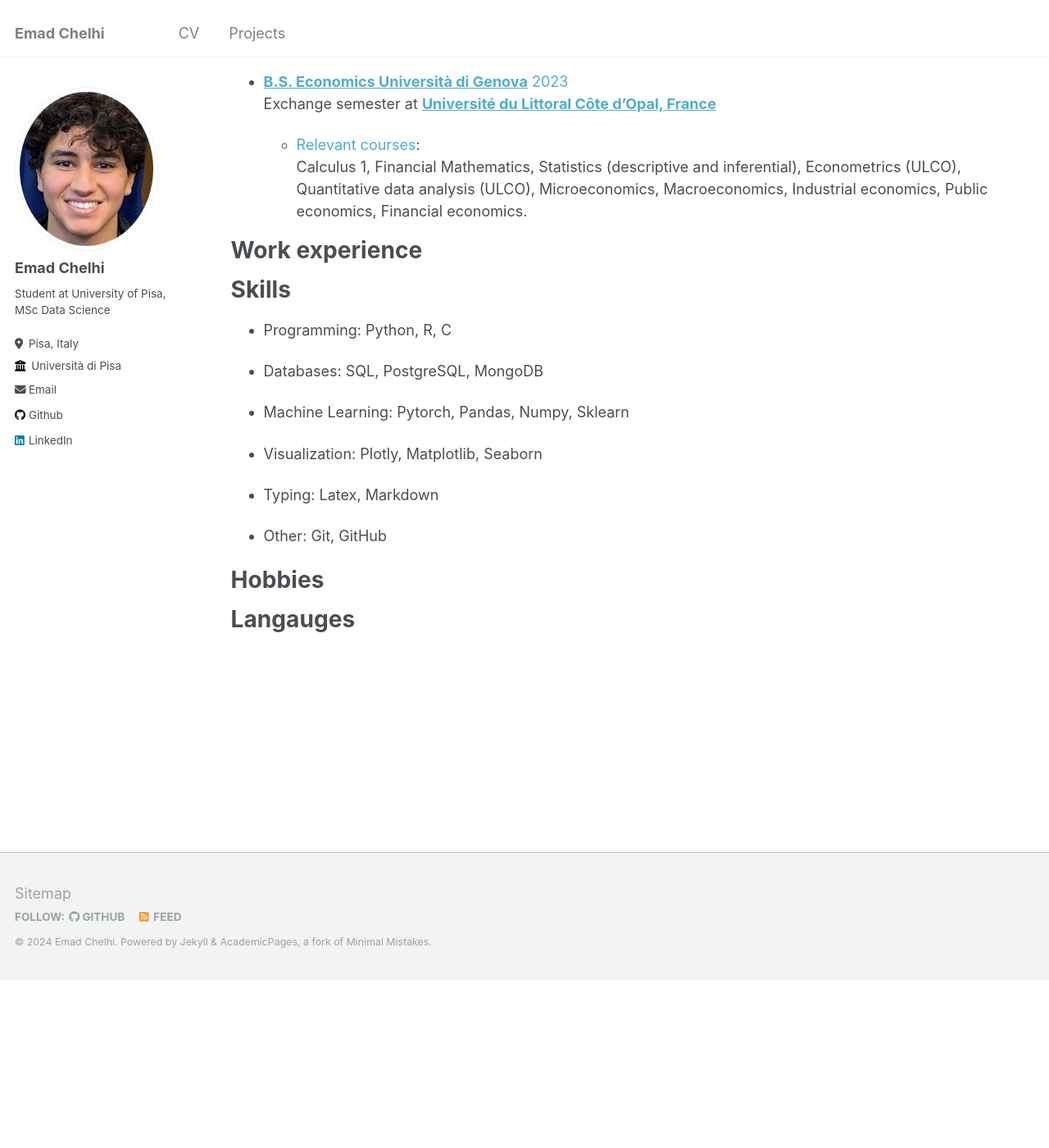
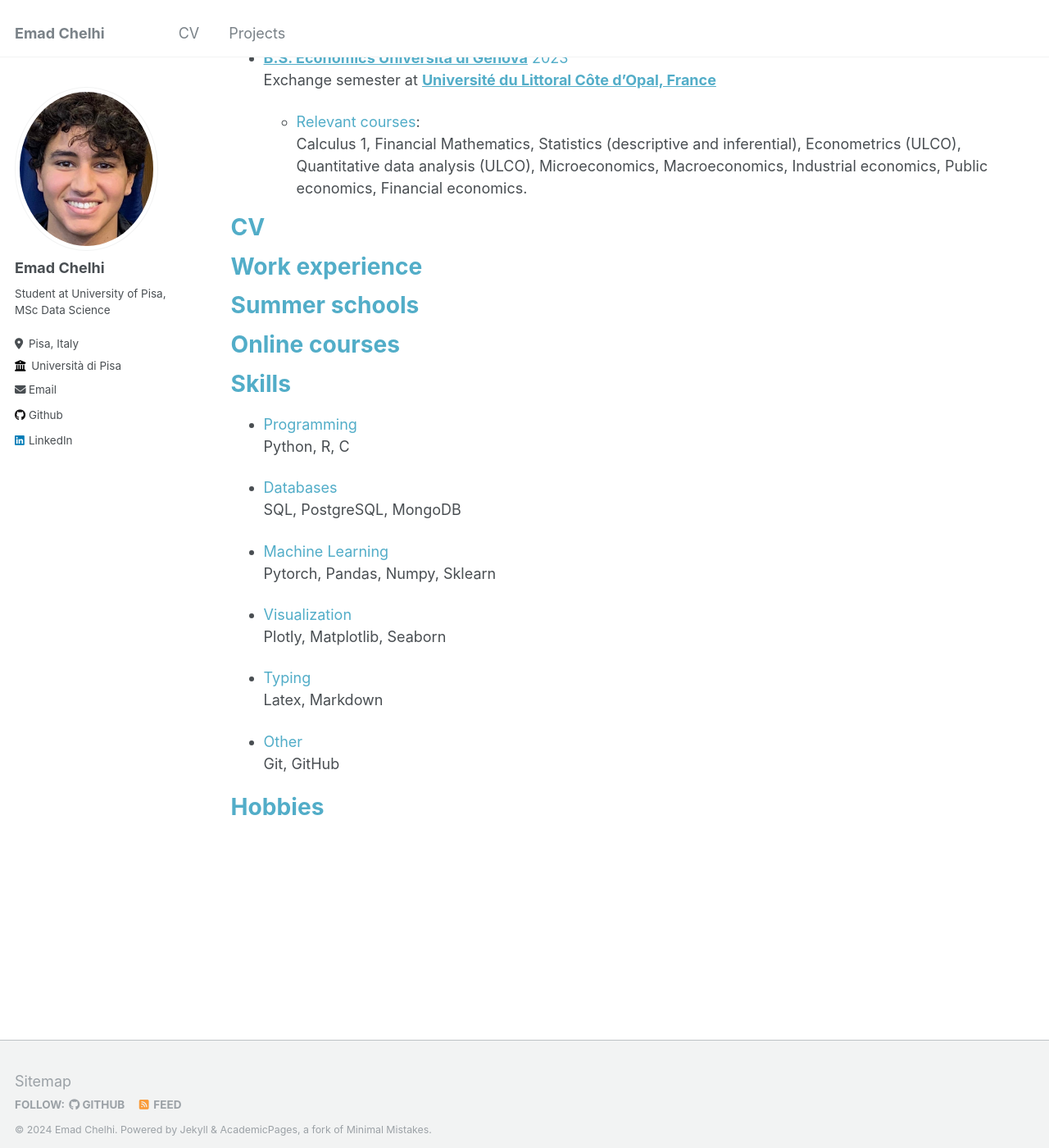
Before and after one commit to emadchelhi/emadchelhi.github.io, a Jekyll site: the page built from _pages/cv.md, in a window 1280 px wide and 1400 px high, scrolled down 662 px. Shown: the whole window at 82% size. Built offline with Jekyll 4.4.1, drawn with Linux system fonts in a browser that asks for light colours; before the commit the page ends 1856 px from its top, so only the background shows below that.

Commit message:
Update cv.md

```diff
--- a/_pages/cv.md
+++ b/_pages/cv.md
@@ -33,36 +33,40 @@ redirect_from:
   * <span style="color:rgba(82,173,200,255)">Relevant courses</span>: \
     Calculus 1, Financial Mathematics, Statistics (descriptive and inferential), Econometrics (ULCO), Quantitative data analysis (ULCO), Microeconomics, Macroeconomics, Industrial economics, Public economics, Financial economics.
 
-
-Work experience
+<span style="color:rgba(82,173,200,255)"> CV </span>
 ======
 
 
-Skills
+<span style="color:rgba(82,173,200,255)">Work experience
 ======
 
-* Programming:
+<span style="color:rgba(82,173,200,255)">Summer schools
+======
+
+<span style="color:rgba(82,173,200,255)">Online courses
+======
+
+<span style="color:rgba(82,173,200,255)"> Skills </span>
+======
+
+* <span style="color:rgba(82,173,200,255)"> Programming </span> \
 Python, R, C
 
-* Databases:
+* <span style="color:rgba(82,173,200,255)"> Databases </span> \
 SQL, PostgreSQL, MongoDB
 
-* Machine Learning:
+* <span style="color:rgba(82,173,200,255)"> Machine Learning </span> \
 Pytorch, Pandas, Numpy, Sklearn
 
-* Visualization:
+* <span style="color:rgba(82,173,200,255)"> Visualization </span> \
 Plotly, Matplotlib, Seaborn
 
-* Typing:
+* <span style="color:rgba(82,173,200,255)"> Typing </span> \
 Latex, Markdown
 
-* Other:
+* <span style="color:rgba(82,173,200,255)"> Other </span> \
 Git, GitHub
 
 
-Hobbies
+<span style="color:rgba(82,173,200,255)">Hobbies</span>
 ======
-
-
-Langauges
-======
```
Also changed, not shown: other parts of _pages/cv.md (+1 -1 lines).
